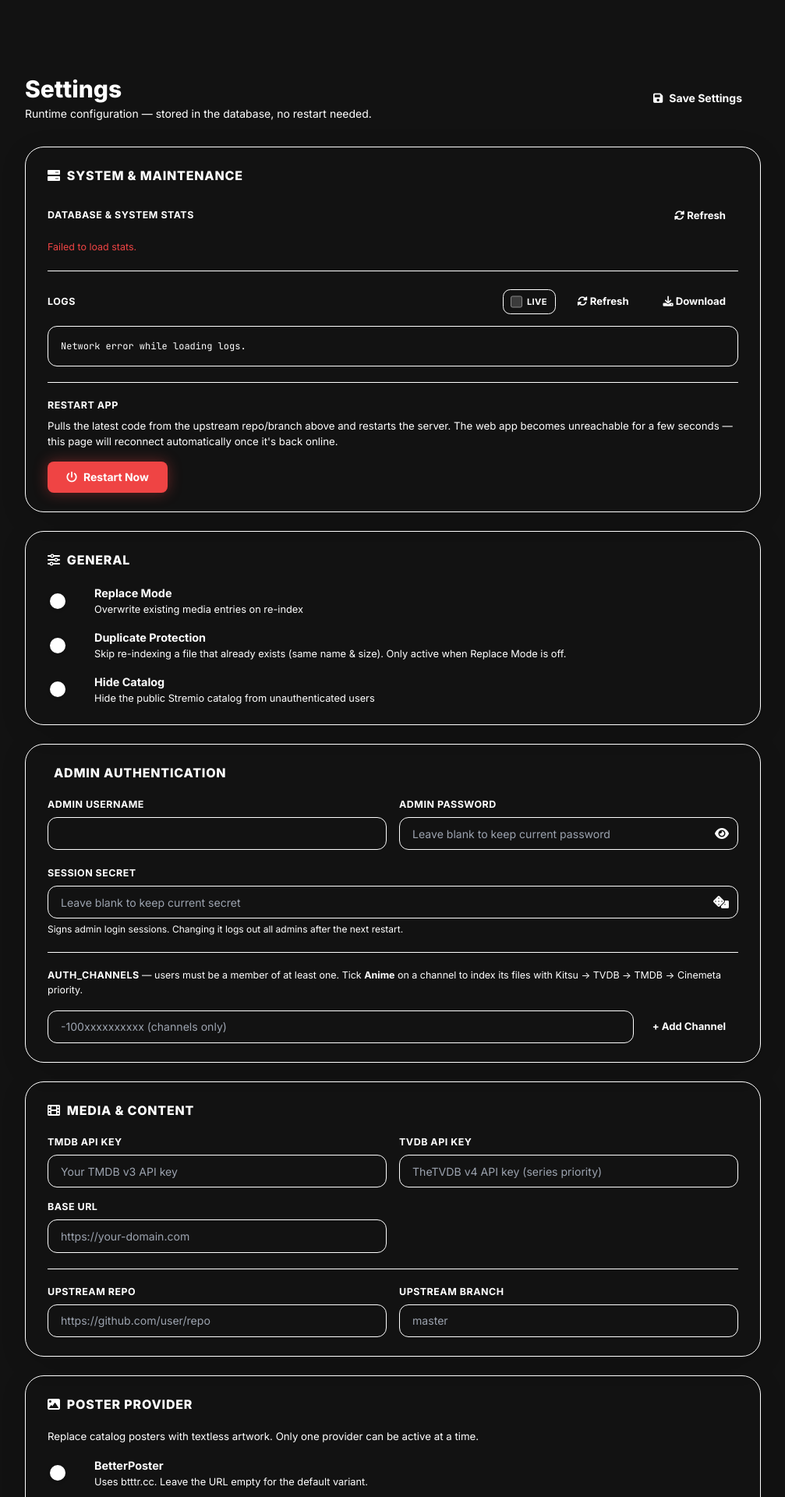
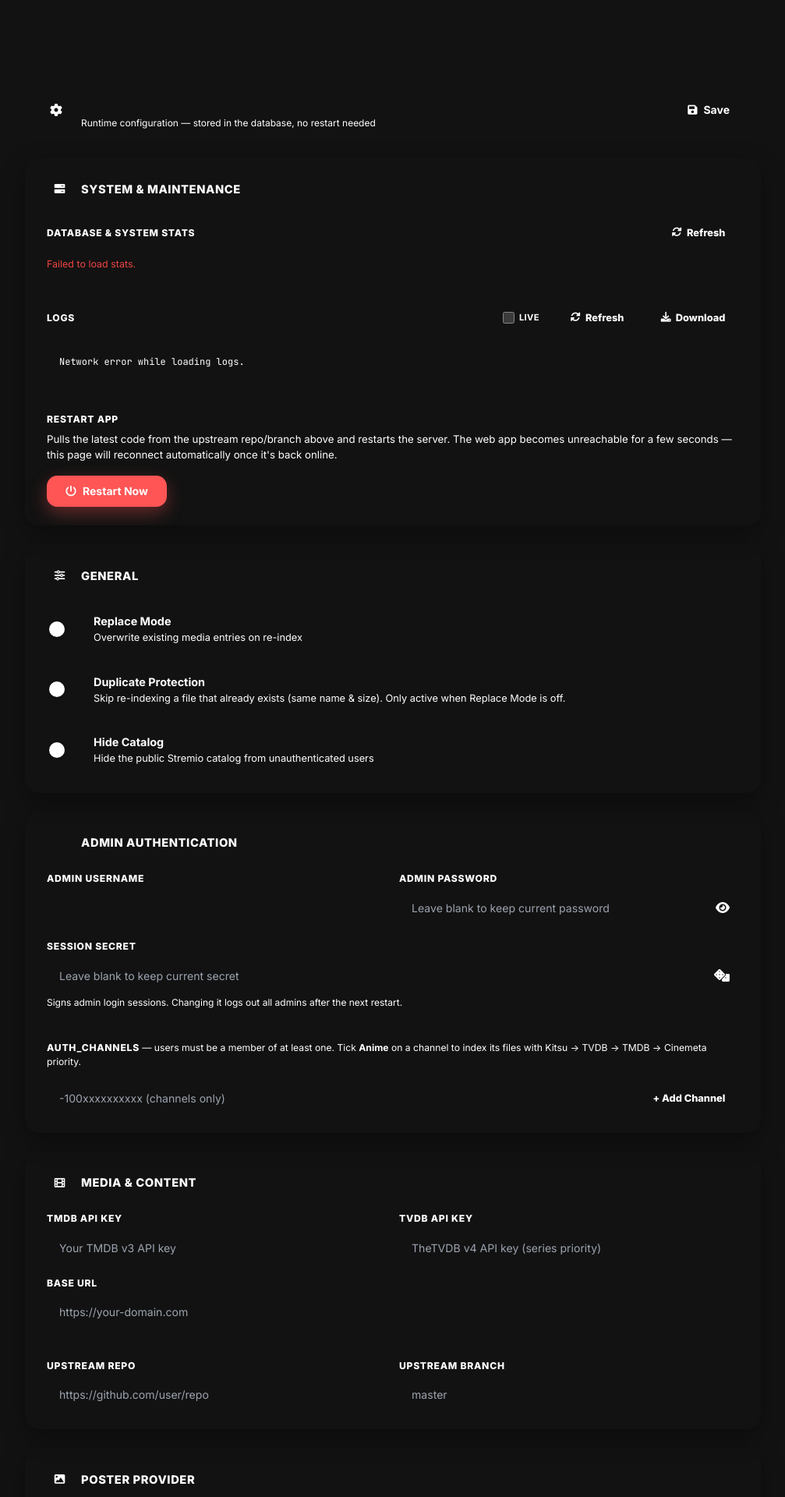
Before and after one commit to cineflow-web/CineFlow_Watch, a FastAPI app: template Backend/fastapi/templates/settings.html in a window 1280 px wide. Shown: the top 1920 px of the page at 78% size, without its empty margins (272-1279 px from the left). Run offline with FastAPI, Linux system fonts and the light colour scheme; the template is opened without the code that fills it, so the values that code supplies are empty; parts of the project's set-up code (start-up, migrations or seed data) failed here and were passed over; some libraries are stand-ins or nearby versions.

Commit message:
set page

```diff
--- a/Backend/fastapi/templates/settings.html
+++ b/Backend/fastapi/templates/settings.html
@@ -8,29 +8,35 @@
 .bk-desc { color: var(--text-sec); font-size: 0.85rem; margin-bottom: 1rem; }
 .bk-actions { display: grid; grid-template-columns: 1fr 1fr; gap: 0.75rem; }
 @media (max-width: 520px) { .bk-actions { grid-template-columns: 1fr; } }
-.bk-btn { display: flex; align-items: center; gap: 0.85rem; padding: 0.9rem 1.1rem; border-radius: 0.9rem; cursor: pointer;
-          text-decoration: none; text-align: left; transition: all .15s;
-          border: 1px solid var(--border); background: color-mix(in srgb, var(--card) 92%, var(--bg)); }
-.bk-btn:hover { transform: translateY(-1px); border-color: var(--primary); }
-.bk-btn:disabled { opacity: 0.6; cursor: not-allowed; transform: none; }
-.bk-ic { width: 2.5rem; height: 2.5rem; border-radius: 0.7rem; display: flex; align-items: center; justify-content: center; font-size: 1.05rem; flex-shrink: 0; }
+.bk-btn { display: flex; align-items: center; gap: 0.85rem; padding: 0.9rem 1.1rem; border-radius: var(--radius-lg); cursor: pointer;
+          text-decoration: none; text-align: left; transition: all .18s ease;
+          border: 1px solid var(--hairline); background: var(--surface); }
+.bk-btn:hover { transform: translateY(-2px); border-color: color-mix(in srgb, var(--primary) 45%, var(--hairline)); box-shadow: var(--shadow-soft); }
+.bk-btn:disabled { opacity: 0.6; cursor: not-allowed; transform: none; box-shadow: none; }
+.bk-ic { width: 2.6rem; height: 2.6rem; border-radius: var(--radius-md); display: flex; align-items: center; justify-content: center; font-size: 1.05rem; flex-shrink: 0; }
 .bk-export .bk-ic { background: color-mix(in srgb, var(--primary) 18%, transparent); color: var(--primary); }
-.bk-import .bk-ic { background: #22c55e22; color: #22c55e; }
+.bk-import .bk-ic { background: color-mix(in srgb, var(--d-green) 18%, transparent); color: var(--d-green); }
 .bk-txt { display: flex; flex-direction: column; line-height: 1.25; }
 .bk-txt b { font-size: 0.95rem; color: var(--text); }
 .bk-chips { display: flex; flex-wrap: wrap; gap: 0.5rem; margin-top: 0.9rem; }
-.bk-chip { display: inline-flex; align-items: center; gap: 0.4rem; font-size: 0.72rem; font-weight: 700; padding: 0.35rem 0.75rem; border-radius: 9999px; color: var(--text-sec); border: 1px solid var(--border); background: color-mix(in srgb, var(--card) 92%, var(--bg)); }
+.bk-chip { display: inline-flex; align-items: center; gap: 0.4rem; font-size: 0.72rem; font-weight: 700; padding: 0.35rem 0.75rem; border-radius: 9999px; color: var(--text-sec); border: 1px solid var(--hairline); background: var(--surface); }
 .bk-txt small { font-size: 0.75rem; color: var(--text-sec); }
 .bk-status { margin-top: 0.9rem; font-size: 0.85rem; color: var(--text-sec); display: flex; align-items: center; gap: 0.5rem; }
 .bk-warn { color: var(--text-sec); font-size: 0.78rem; margin-top: 0.85rem; }
 .bk-warn i { color: var(--warning, #f59e0b); }
 
 /* ── Toggle switch ───────────────────────────────────────────────────────── */
-.toggle-wrap { display: flex; align-items: center; gap: 0.75rem; cursor: pointer; }
+.toggle-wrap {
+    display: flex; align-items: center; gap: 0.75rem; cursor: pointer;
+    padding: 0.65rem 0.75rem; margin: 0 -0.75rem;
+    border-radius: var(--radius-md);
+    transition: background .15s ease;
+}
+.toggle-wrap:hover { background: var(--surface); }
 .toggle-input { position: absolute; opacity: 0; width: 0; height: 0; }
 .toggle-track {
     display: inline-block; width: 3rem; height: 1.625rem;
-    border-radius: 9999px; background: var(--border);
+    border-radius: 9999px; background: var(--surface-3);
     position: relative; transition: background 0.2s ease; flex-shrink: 0;
 }
 .toggle-track::after {
@@ -47,36 +53,58 @@
 
 /* ── Section cards ───────────────────────────────────────────────────────── */
 .settings-card {
-    background: color-mix(in srgb, var(--card) 94%, var(--bg));
-    border: 1px solid var(--border);
-    border-radius: 1.5rem;
+    position: relative;
+    overflow: hidden;
+    background: var(--card);
+    background: color-mix(in srgb, var(--card) 92%, var(--bg));
+    border: 1px solid var(--hairline);
+    border-radius: var(--radius-lg);
     padding: 1.5rem 1.75rem;
-    box-shadow: 0 8px 32px rgba(0,0,0,0.15);
-}
+    box-shadow: var(--shadow-soft);
+    transition: border-color .2s ease;
+}
+.settings-card::before {
+    content: "";
+    position: absolute;
+    inset: 0 0 auto 0;
+    height: 3px;
+    background: linear-gradient(90deg, var(--primary), var(--accent));
+    opacity: 0.9;
+}
+.settings-card:hover { border-color: color-mix(in srgb, var(--primary) 22%, var(--hairline)); }
 .settings-card h2 {
-    font-size: 1rem; font-weight: 800;
-    letter-spacing: 0.05em; text-transform: uppercase;
-    color: var(--primary); margin-bottom: 1.25rem;
-    display: flex; align-items: center; gap: 0.5rem;
+    font-size: 0.92rem; font-weight: 800;
+    letter-spacing: 0.04em; text-transform: uppercase;
+    color: var(--text); margin-bottom: 1.25rem;
+    display: flex; align-items: center; gap: 0.65rem;
+}
+.settings-card h2 i:first-child {
+    width: 2.1rem; height: 2.1rem;
+    display: inline-flex; align-items: center; justify-content: center;
+    border-radius: var(--radius-md);
+    background: color-mix(in srgb, var(--primary) 15%, transparent);
+    color: var(--primary);
+    font-size: 0.85rem;
+    flex-shrink: 0;
 }
 
 /* ── Inputs ──────────────────────────────────────────────────────────────── */
 .s-input {
     width: 100%;
-    background: color-mix(in srgb, var(--bg) 70%, transparent);
-    border: 1px solid var(--border);
+    background: color-mix(in srgb, var(--bg) 65%, transparent);
+    border: 1px solid var(--hairline);
     color: var(--text);
-    border-radius: 0.75rem;
-    padding: 0.6rem 1rem;
+    border-radius: var(--radius-md);
+    padding: 0.62rem 1rem;
     font-size: 0.88rem;
     outline: none;
-    transition: border-color 0.2s;
-}
-.s-input:focus { border-color: var(--primary); }
+    transition: border-color 0.2s ease, box-shadow 0.2s ease;
+}
+.s-input:focus { border-color: var(--primary); box-shadow: 0 0 0 3px var(--ring); }
 .s-label {
-    display: block; font-size: 0.78rem; font-weight: 700;
+    display: block; font-size: 0.76rem; font-weight: 800;
     color: var(--text-sec); text-transform: uppercase;
-    letter-spacing: 0.04em; margin-bottom: 0.4rem;
+    letter-spacing: 0.06em; margin-bottom: 0.45rem;
 }
 
 /* ── Multi-value list ────────────────────────────────────────────────────── */
@@ -90,7 +118,7 @@
     padding: 0.55rem 0.85rem;
     background: color-mix(in srgb, var(--primary) 10%, transparent);
     border: 1px solid color-mix(in srgb, var(--primary) 28%, transparent);
-    border-radius: 0.75rem;
+    border-radius: var(--radius-md);
     font-size: 0.875rem; font-weight: 600;
     color: var(--text);
     white-space: nowrap; overflow: hidden; text-overflow: ellipsis;
@@ -102,34 +130,38 @@
     cursor: default;
 }
 .remove-btn {
-    width: 2rem; height: 2rem; flex-shrink: 0;
-    background: rgba(239,68,68,0.12); border: 1px solid rgba(239,68,68,0.25);
-    color: #ef4444; border-radius: 0.5rem;
+    width: 2.1rem; height: 2.1rem; flex-shrink: 0;
+    background: color-mix(in srgb, var(--d-red) 12%, transparent);
+    border: 1px solid color-mix(in srgb, var(--d-red) 28%, transparent);
+    color: var(--d-red); border-radius: var(--radius-md);
     font-size: 1rem; line-height: 1;
-    cursor: pointer; transition: background 0.15s;
+    cursor: pointer; transition: background 0.15s ease, transform 0.12s ease;
     display: flex; align-items: center; justify-content: center;
 }
-.remove-btn:hover { background: rgba(239,68,68,0.25); }
+.remove-btn:hover { background: color-mix(in srgb, var(--d-red) 22%, transparent); }
+.remove-btn:active { transform: scale(.93); }
 .add-row { display: flex; gap: 0.5rem; }
 .add-btn {
-    flex-shrink: 0; padding: 0.6rem 1rem;
-    background: color-mix(in srgb, var(--primary) 15%, transparent);
-    border: 1px solid color-mix(in srgb, var(--primary) 40%, transparent);
-    color: var(--primary); border-radius: 0.75rem;
-    font-size: 0.82rem; font-weight: 700; cursor: pointer;
-    transition: background 0.15s; white-space: nowrap;
-}
-.add-btn:hover { background: color-mix(in srgb, var(--primary) 28%, transparent); }
+    flex-shrink: 0; padding: 0.6rem 1.1rem;
+    background: color-mix(in srgb, var(--primary) 14%, transparent);
+    border: 1px solid color-mix(in srgb, var(--primary) 38%, transparent);
+    color: var(--primary); border-radius: var(--radius-md);
+    font-size: 0.8rem; font-weight: 800; cursor: pointer;
+    transition: background 0.15s ease, transform 0.12s ease; white-space: nowrap;
+    display: inline-flex; align-items: center; gap: 0.4rem;
+}
+.add-btn:hover { background: color-mix(in srgb, var(--primary) 26%, transparent); }
+.add-btn:active { transform: scale(.96); }
 
 /* ── Anime channel checkbox ──────────────────────────────────────────────── */
 .auth-item .s-input { min-width: 0; }
 .anime-check {
     display: inline-flex; align-items: center; gap: 0.35rem; flex-shrink: 0;
     cursor: pointer; user-select: none; white-space: nowrap;
-    padding: 0.4rem 0.6rem; border-radius: 0.6rem;
-    border: 1px solid var(--border); background: transparent;
+    padding: 0.4rem 0.65rem; border-radius: var(--radius-md);
+    border: 1px solid var(--hairline); background: transparent;
     font-size: 0.7rem; font-weight: 700; text-transform: uppercase;
-    letter-spacing: 0.03em; color: var(--text-sec); transition: all 0.15s;
+    letter-spacing: 0.03em; color: var(--text-sec); transition: all 0.15s ease;
 }
 .anime-check input { width: 0.95rem; height: 0.95rem; accent-color: var(--primary); cursor: pointer; margin: 0; }
 .anime-check:hover { border-color: color-mix(in srgb, var(--primary) 35%, transparent); }
@@ -142,35 +174,43 @@
 /* ── Grid helpers ────────────────────────────────────────────────────────── */
 .grid-2 { display: grid; grid-template-columns: 1fr 1fr; gap: 1rem; }
 @media (max-width: 640px) { .grid-2 { grid-template-columns: 1fr; } }
-.divider { border: none; border-top: 1px solid var(--border); margin: 1.25rem 0; }
+.divider { border: none; border-top: 1px solid var(--hairline); margin: 1.25rem 0; }
 
 /* ── Stats grid ──────────────────────────────────────────────────────────── */
-.stat-grid { display: grid; grid-template-columns: repeat(auto-fit, minmax(130px,1fr)); gap: 0.75rem; }
+.stat-grid { display: grid; grid-template-columns: repeat(auto-fit, minmax(120px,1fr)); gap: 0.6rem; }
 .stat-box {
-    background: color-mix(in srgb, var(--bg) 55%, transparent);
-    border: 1px solid var(--border); border-radius: 0.9rem;
-    padding: 0.75rem 0.9rem;
-}
+    background: var(--surface);
+    border: 1px solid var(--hairline); border-radius: var(--radius-lg);
+    padding: 0.8rem 0.9rem;
+    transition: border-color .15s ease, transform .15s ease;
+}
+.stat-box:hover { border-color: color-mix(in srgb, var(--primary) 30%, var(--hairline)); transform: translateY(-1px); }
 .stat-box .v { font-size: 1.3rem; font-weight: 800; }
-.stat-box .l { font-size: 0.68rem; text-transform: uppercase; letter-spacing: 0.04em; color: var(--text-sec); }
+.stat-box .l { font-size: 0.65rem; text-transform: uppercase; letter-spacing: 0.06em; color: var(--text-sec); font-weight: 700; }
 .hint { font-size: 0.78rem; color: var(--text-sec); }
 </style>
 
 <!-- Page header -->
-<div class="flex items-center justify-between mb-8">
-    <div>
-        <h1 class="text-3xl font-extrabold">Settings</h1>
-        <p class="mt-1 text-sm" style="color:var(--text-sec)">
-            Runtime configuration — stored in the database, no restart needed.
-        </p>
+<header class="mb-4 surface-card relative overflow-hidden p-4 sm:p-5 flex items-center justify-between gap-3">
+    <div class="absolute inset-x-0 top-0 h-[3px] bg-gradient-to-r from-primary via-accent to-secondary"></div>
+
+    <div class="flex items-center gap-3 min-w-0">
+        <div class="w-10 h-10 rounded-xl flex items-center justify-center shrink-0" style="background:color-mix(in srgb, var(--primary) 15%, transparent)">
+            <i class="fa-solid fa-gear text-base" style="color:var(--primary)"></i>
+        </div>
+        <div class="min-w-0">
+            <h1 class="gradient-text text-lg sm:text-2xl font-extrabold tracking-tight truncate" style="--grad-from:var(--primary); --grad-to:var(--accent)">
+                Settings
+            </h1>
+            <p class="text-text-secondary text-[10px] sm:text-xs mt-0.5 truncate">Runtime configuration — stored in the database, no restart needed</p>
+        </div>
     </div>
-    <button id="save-btn" onclick="saveSettings()"
-        class="flex items-center gap-2 px-6 py-2.5 rounded-lg font-bold text-sm text-white shadow-lg transition-all"
-        style="background:var(--primary); box-shadow:0 0 18px color-mix(in srgb,var(--primary) 40%,transparent)">
+
+    <button id="save-btn" onclick="saveSettings()" class="btn-primary flex items-center justify-center gap-2 px-4 sm:px-5 py-2 sm:py-2.5 text-sm active:scale-95 shrink-0">
         <i class="fa-solid fa-floppy-disk"></i>
-        <span id="save-label">Save Settings</span>
+        <span id="save-label">Save</span>
     </button>
-</div>
+</header>
 
 <div class="space-y-6" id="settings-root">
 
@@ -207,8 +247,8 @@
                 </button>
             </div>
         </div>
-        <pre id="log-view" style="background:color-mix(in srgb,var(--bg) 80%,#000);border:1px solid var(--border);
-            border-radius:0.75rem;padding:1rem;font-family:'JetBrains Mono',monospace;font-size:0.75rem;
+        <pre id="log-view" style="background:color-mix(in srgb,var(--bg) 80%,#000);border:1px solid var(--hairline);
+            border-radius:var(--radius-lg);padding:1rem;font-family:'JetBrains Mono',monospace;font-size:0.75rem;
             line-height:1.5;color:var(--text);max-height:340px;overflow:auto;white-space:pre-wrap;
             word-break:break-word;margin:0">Loading logs…</pre>
 
@@ -222,8 +262,8 @@
             automatically once it's back online.
         </p>
         <button id="restart-btn" onclick="restartApp()"
-            class="flex items-center gap-2 px-6 py-2.5 rounded-lg font-bold text-sm text-white shadow-lg transition-all"
-            style="background:#ef4444;box-shadow:0 0 18px rgba(239,68,68,0.4)">
+            class="flex items-center gap-2 px-6 py-2.5 text-sm font-bold text-white active:scale-95 transition-all"
+            style="background:var(--d-red);border-radius:var(--radius-md);box-shadow:0 8px 22px color-mix(in srgb, var(--d-red) 35%, transparent)">
             <i class="fa-solid fa-power-off"></i>
             <span>Restart Now</span>
         </button>
```
